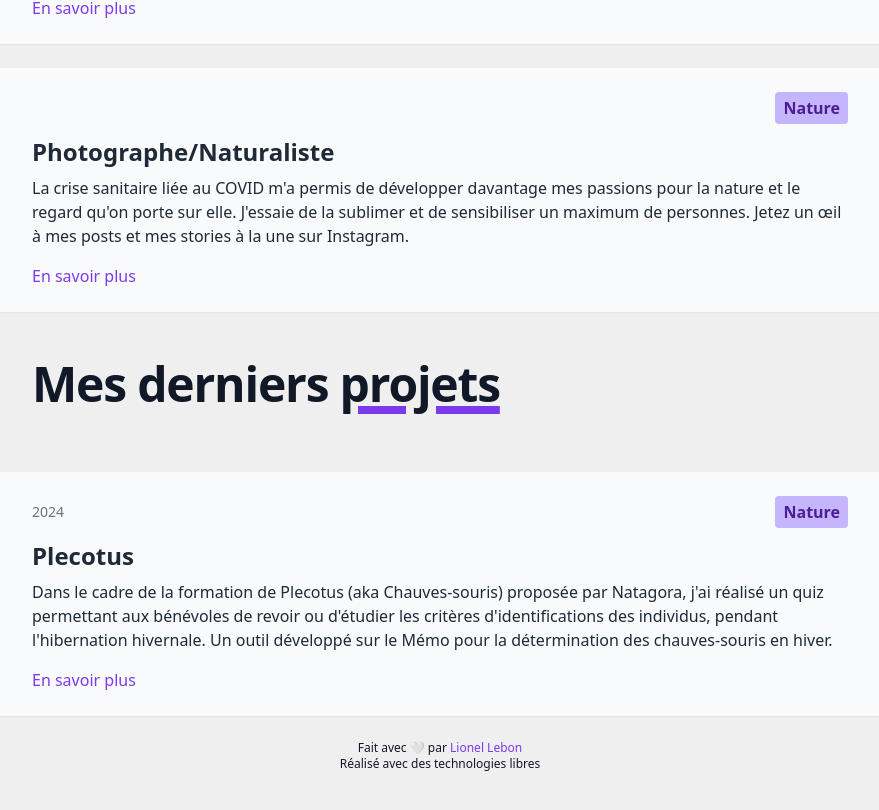
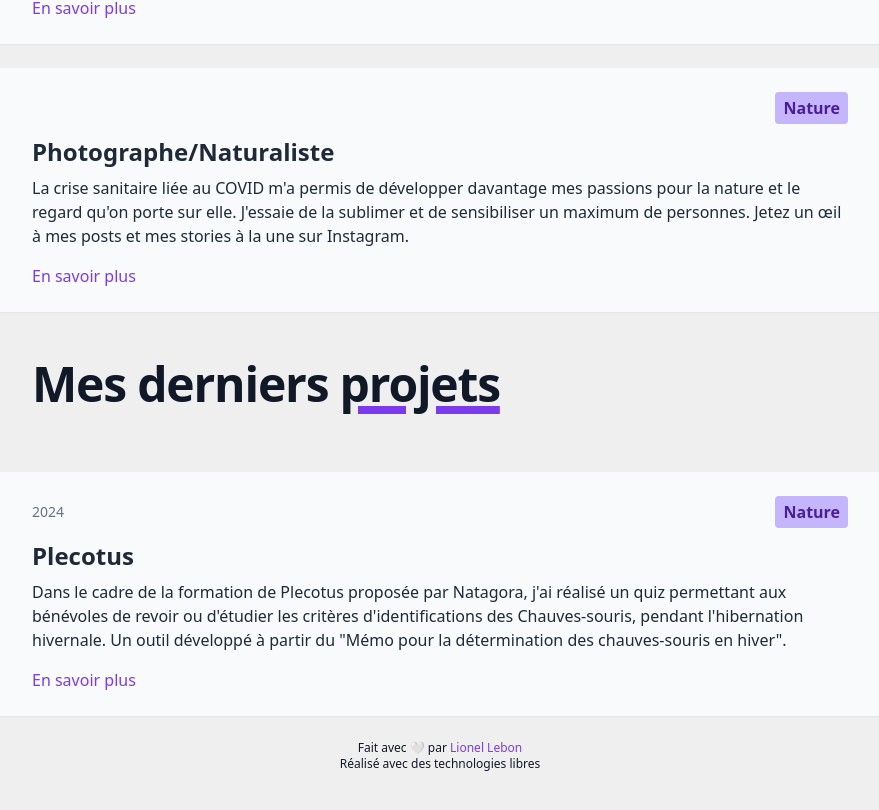
Before and after one commit to lebolnobel/lionellebon.eu, a React (Vite) app: page / in a window 1280 px wide. Shown: the part 760-1570 px from the top of the page, without its empty margins (200-1079 px from the left). Built offline with nearby package versions, Linux system fonts and the light colour scheme.

Commit message:
feat: change description

```diff
--- a/src/app/App.tsx
+++ b/src/app/App.tsx
@@ -32,7 +32,7 @@ const App = (): React.ReactNode => {
               Vous pouvez également jeter un œil à mon{' '}
               <a
                 href="https://github.com/lebolnobel"
-                title="Github/lebolnobel"
+                title="github/lebolnobel"
                 className="underline text-violet-600"
               >
                 Github
@@ -71,11 +71,11 @@ const App = (): React.ReactNode => {
         title="Plecotus"
         content={
           <p>
-            Dans le cadre de la formation de Plecotus (aka Chauves-souris)
-            proposée par Natagora, j'ai réalisé un quiz permettant aux bénévoles
-            de revoir ou d'étudier les critères d'identifications des individus,
-            pendant l'hibernation hivernale. Un outil développé sur le Mémo pour
-            la détermination des chauves-souris en hiver.
+            Dans le cadre de la formation de Plecotus proposée par Natagora,
+            j'ai réalisé un quiz permettant aux bénévoles de revoir ou d'étudier
+            les critères d'identifications des Chauves-souris, pendant
+            l'hibernation hivernale. Un outil développé à partir du "Mémo pour
+            la détermination des chauves-souris en hiver".
           </p>
         }
         link="https://plecotus.netlify.app/"
--- a/src/app/components/Header.tsx
+++ b/src/app/components/Header.tsx
@@ -27,7 +27,7 @@ export const Header = (): React.ReactNode => {
             <div>
               <a
                 href="https://www.instagram.com/lebolnobel"
-                title="Instagram/@lebolnobel"
+                title="instagram/lebolnobel"
                 className="hover:underline text-violet-600"
               >
                 @lebolnobel
```
